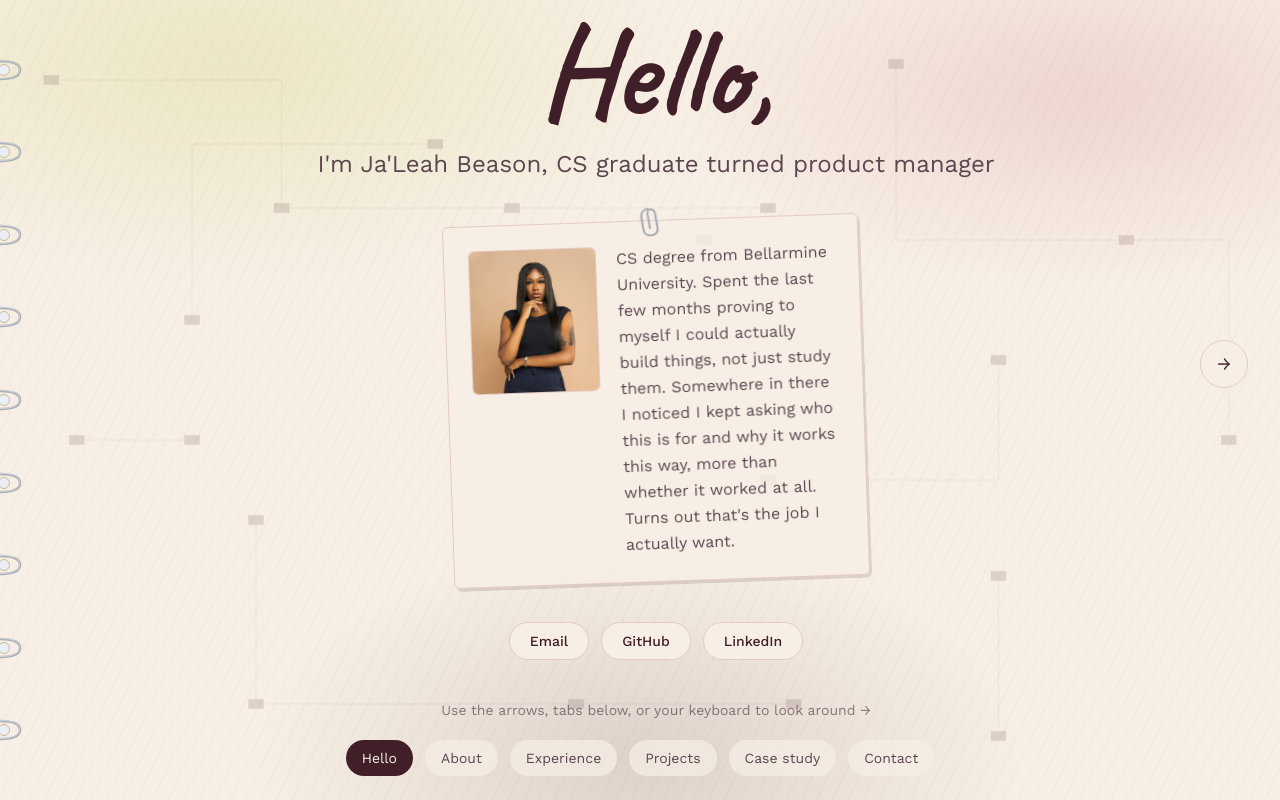
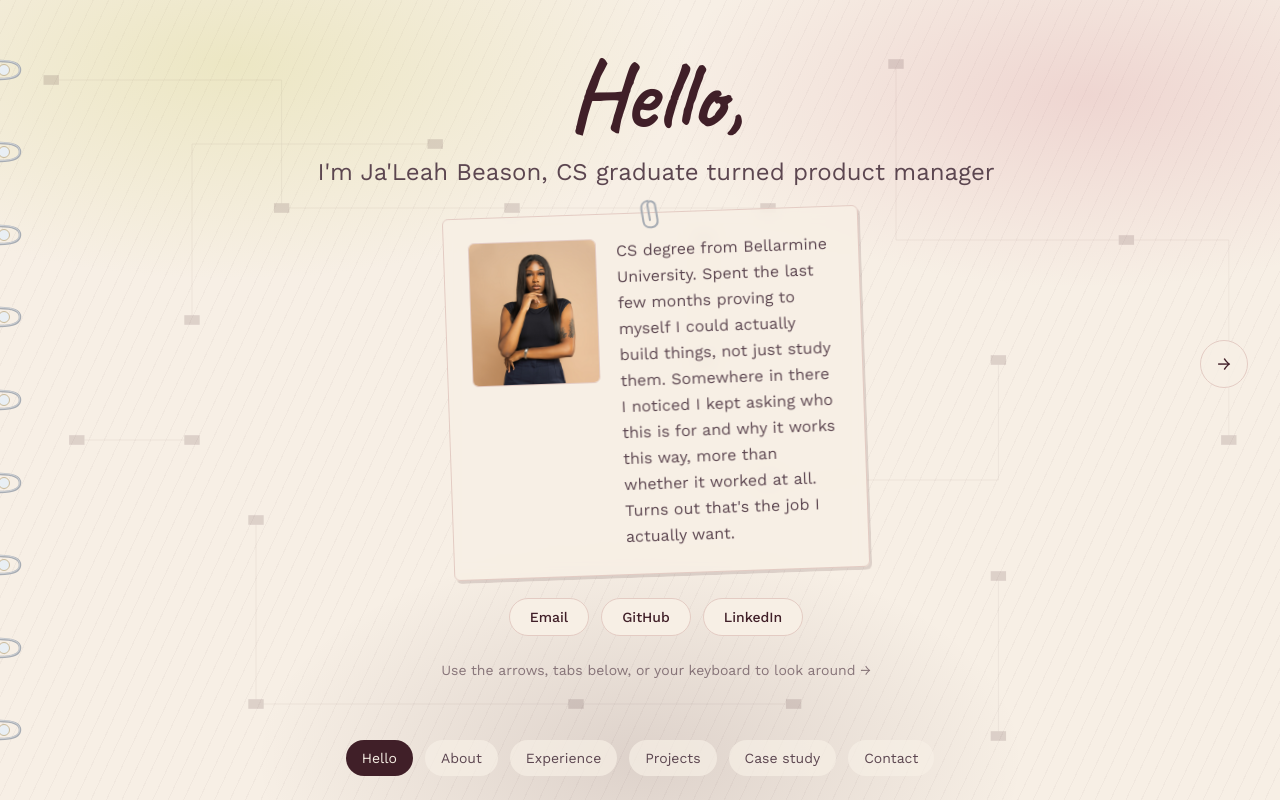
Before and after one commit to JaleahBeason/portfolio-site, a React (Vite) app: page / in a window 1280 px wide. Built offline with nearby package versions, Linux system fonts and the light colour scheme.

Commit message:
Fix slide overflow so tall content scrolls instead of clipping

```diff
--- a/src/components/PortfolioCarousel.jsx
+++ b/src/components/PortfolioCarousel.jsx
@@ -109,7 +109,7 @@ export default function PortfolioCarousel() {
             animate={{ opacity: 1, rotateY: 0 }}
             exit={{ opacity: 0, rotateY: direction * -75 }}
             transition={{ duration: 0.5, ease: "easeInOut" }}
-            className="absolute inset-0 ml-6 md:ml-8"
+            className="absolute inset-0 ml-6 md:ml-8 overflow-y-auto"
             style={{
               transformOrigin: "left center",
               transformStyle: "preserve-3d",
--- a/src/components/slides/ContactSlide.jsx
+++ b/src/components/slides/ContactSlide.jsx
@@ -15,7 +15,7 @@ export default function ContactSlide() {
   }
 
   return (
-    <div className="h-full flex flex-col items-center justify-center px-6 md:px-16 gap-8">
+    <div className="min-h-full flex flex-col items-center justify-center px-6 md:px-16 gap-8 py-10">
       <div className="relative bg-paper/75 backdrop-blur-sm border border-[#E3CBC3] rounded-md p-8 max-w-md w-full shadow-[2px_3px_0_rgba(64,31,40,0.14)]">
         <div
           className="absolute -top-4 -right-4 w-16 h-16 rounded-full border-2 border-brass flex items-center justify-center text-xs text-brass font-semibold rotate-12"
--- a/src/components/slides/CoverSlide.jsx
+++ b/src/components/slides/CoverSlide.jsx
@@ -6,9 +6,9 @@ export default function CoverSlide() {
   const { name, title, bio, contact } = profile
 
   return (
-    <div className="h-full flex flex-col items-center justify-center px-6 md:px-16 gap-10">
+    <div className="min-h-full flex flex-col items-center justify-center px-6 md:px-16 gap-6 py-10">
       <div className="text-center">
-        <div className="font-serif font-bold text-7xl md:text-9xl text-blue-deep mb-3">
+        <div className="font-serif font-bold text-6xl md:text-8xl text-blue-deep mb-3">
           Hello,
         </div>
         <div className="text-xl md:text-2xl text-charcoal-soft">
--- a/src/components/slides/FoldersSlide.jsx
+++ b/src/components/slides/FoldersSlide.jsx
@@ -16,7 +16,7 @@ export default function FoldersSlide({ onOpenCaseStudy }) {
   }
 
   return (
-    <div className="h-full flex flex-col items-center justify-center px-6 md:px-16 gap-8">
+    <div className="min-h-full flex flex-col items-center justify-center px-6 md:px-16 gap-8 py-10">
       <div className="font-serif font-bold text-5xl md:text-6xl text-blue-deep">
         Table of contents
       </div>
```
Also changed, not shown: 1 other file (tests, documents, lock files or other folders).
